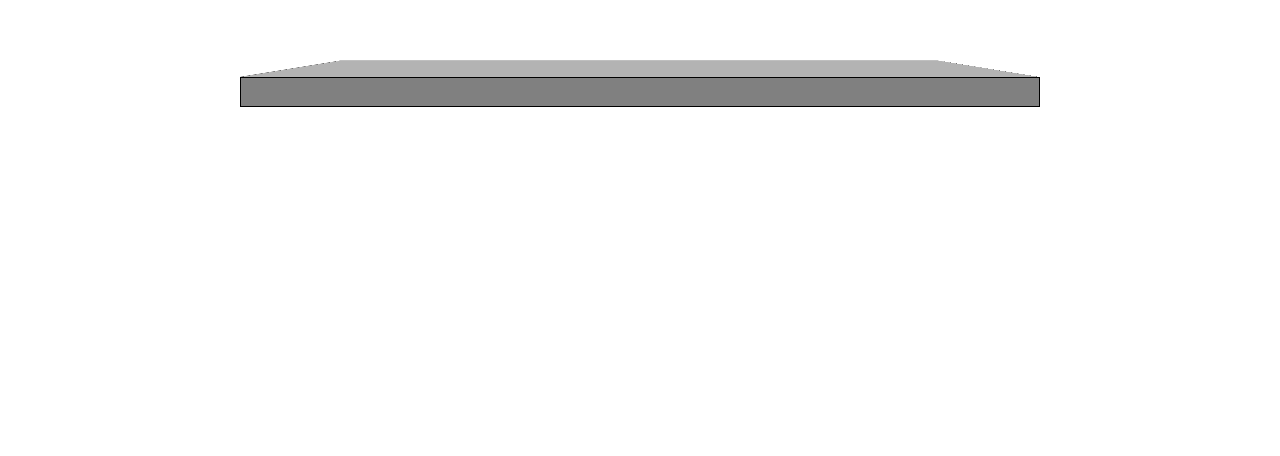
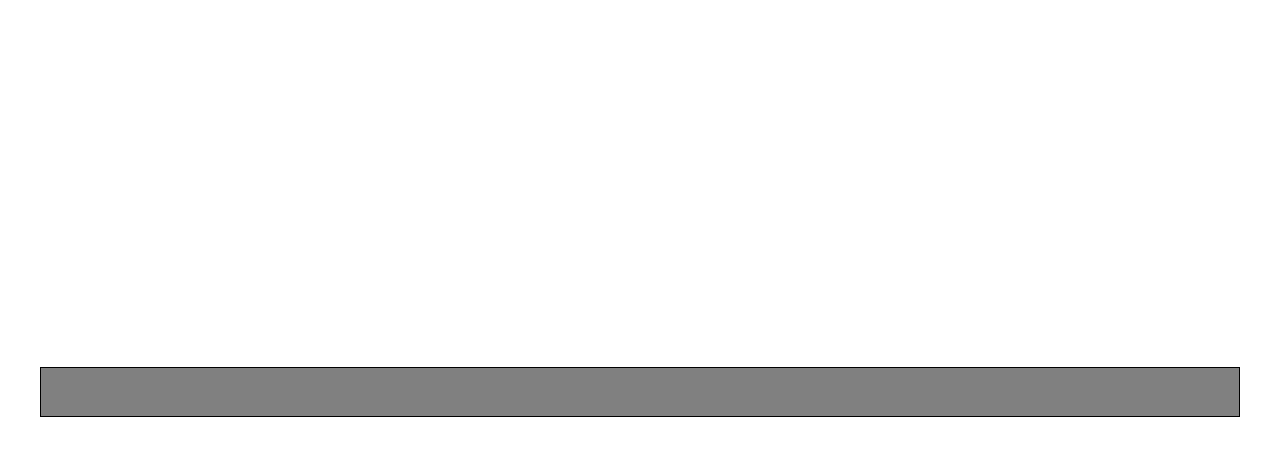
Before and after one commit to eric-j-owen/gamebar, a website: page src/index.html in a window 1280 px wide. Shown: the part 308-764 px from the top of the page. Drawn offline with Linux system fonts and the light colour scheme.

Commit message:
updates desk styles, fixes positioning and size

```diff
--- a/src/styles/desk.css
+++ b/src/styles/desk.css
@@ -1,20 +1,25 @@
 #desk {
-  --desk-width: 800px;
-  --desk-height: 30px;
-  --desk-depth: 300px;
-
+  --desk-width: 1200px;
+  --desk-height: 50px;
+  --desk-depth: 500px;
   position: relative;
   width: var(--desk-width);
   height: var(--desk-height);
-  transform-style: preserve-3d;
+  transform: translateY(300px);
 }
 
 #desk .face {
   --lightness: 0%;
+
   border: 1px solid black;
   position: absolute;
   width: var(--desk-width);
   background-color: hsl(0, 0%, var(--lightness));
+}
+
+#desk .face.front {
+  --lightness: 50%;
+  height: var(--desk-height);
 }
 
 #desk .face.top {
@@ -24,7 +29,3 @@
   transform-origin: bottom;
   transform: rotateX(90deg);
 }
-#desk .face.front {
-  --lightness: 50%;
-  height: var(--desk-height);
-}
```
